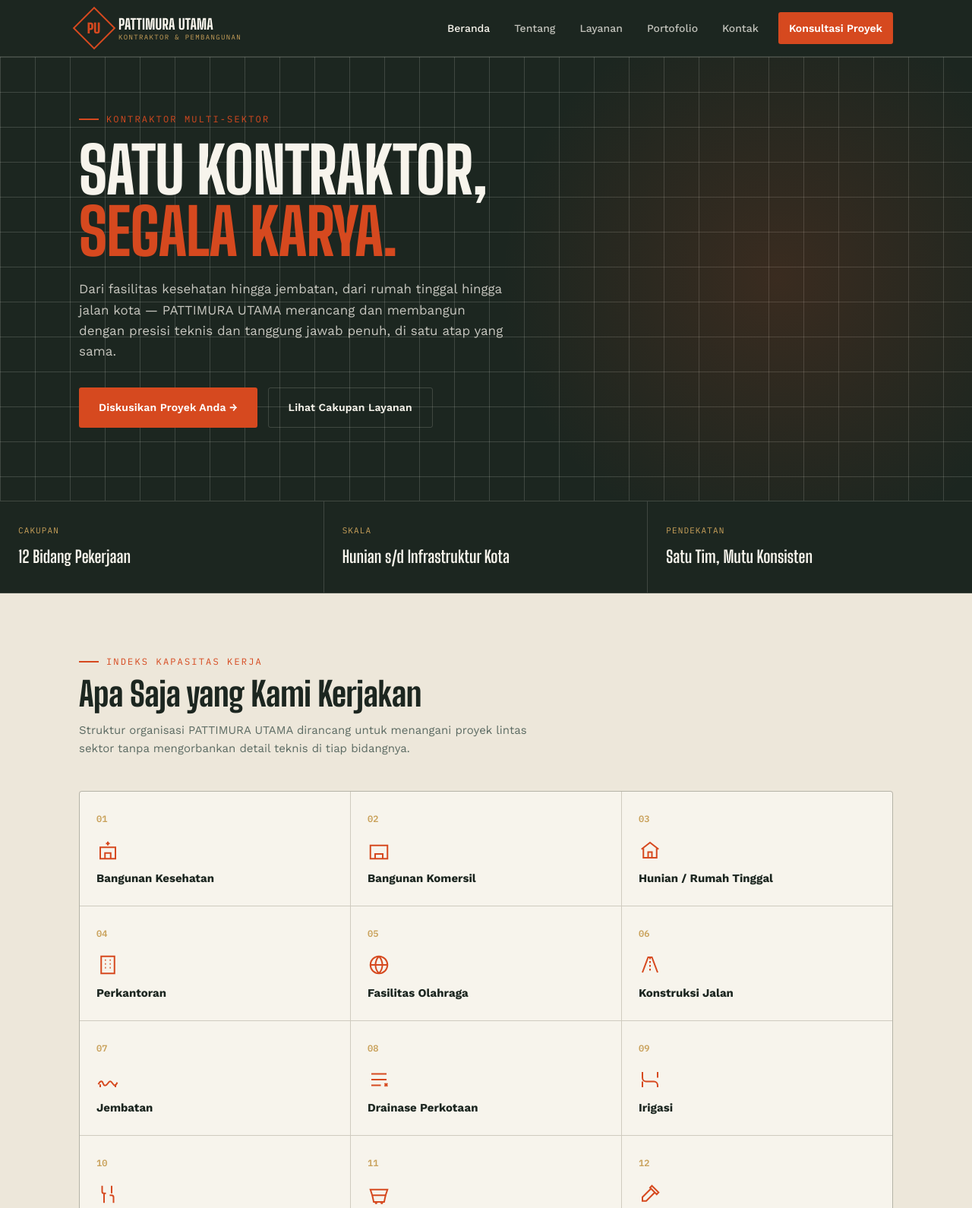
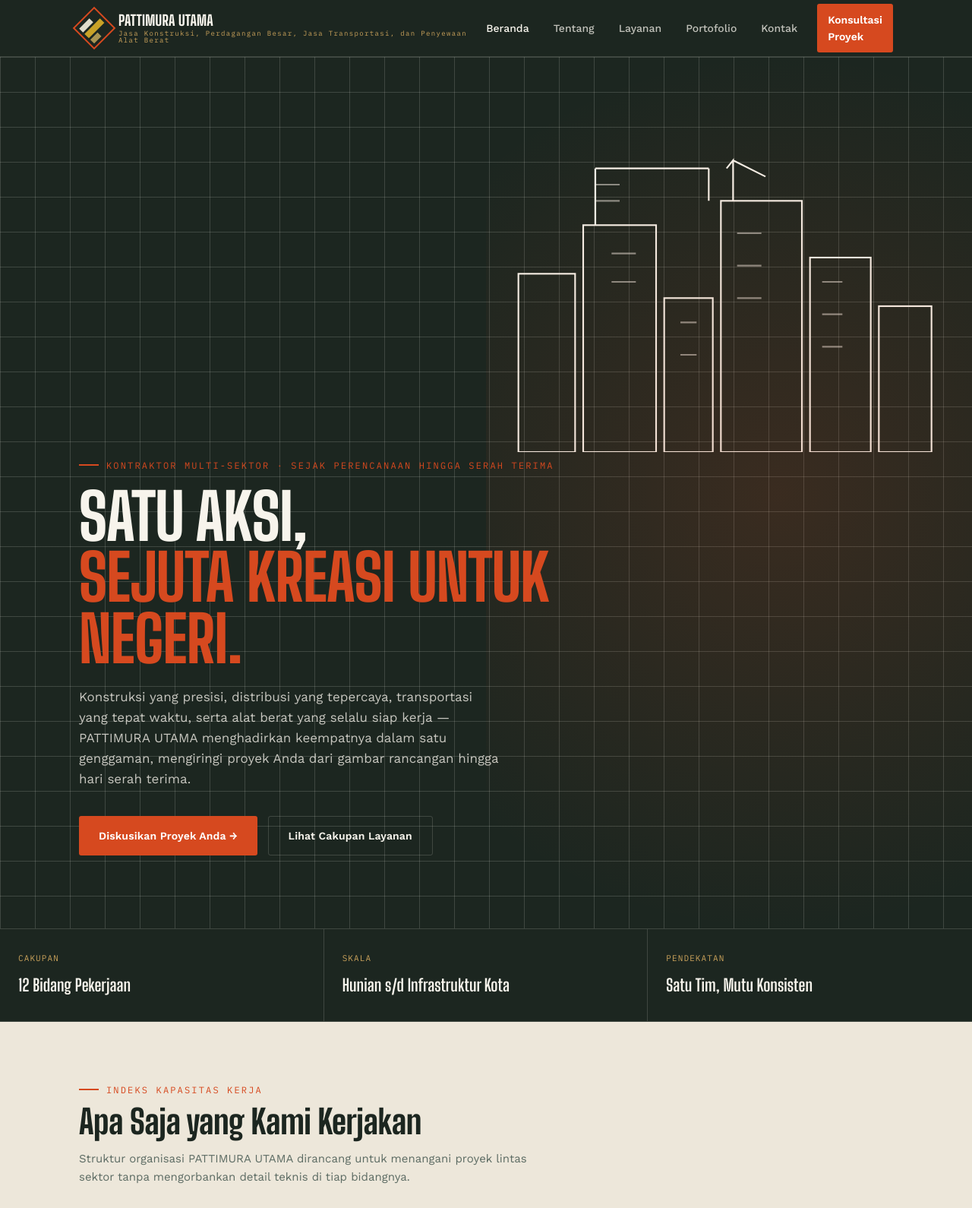
Before and after one commit to cvpattimurautama-spec/pattimura-utama-website, a plain HTML site: page index.html in a window 1280 px wide. Shown: the top 1590 px of the page at 76% size. Drawn offline with nearby package versions, Linux system fonts and the light colour scheme.

Commit message:
Add files via upload

```diff
--- a/index.html
+++ b/index.html
@@ -3,7 +3,7 @@
 <head>
 <meta charset="UTF-8" />
 <meta name="viewport" content="width=device-width, initial-scale=1.0" />
-<title>Pattimura Utama — Satu Kontraktor, Segala Karya</title>
+<title>Pattimura Utama — Satu Aksi, Sejuta Kreasi Untuk Negeri</title>
 <meta name="description" content="PATTIMURA UTAMA — kontraktor bangunan kesehatan, komersil, hunian, perkantoran, fasilitas olahraga, jalan, jembatan, drainase, irigasi, SPAL, hingga renovasi rumah." />
 <link rel="stylesheet" href="style.css" />
 </head>
@@ -12,8 +12,12 @@
 <header class="site">
   <div class="nav-bar">
     <a class="brand" href="index.html">
-      <div class="brand-mark"><span>PU</span></div>
-      <div class="brand-name">PATTIMURA UTAMA<small>KONTRAKTOR &amp; PEMBANGUNAN</small></div>
+      <div class="brand-mark"><svg viewBox="0 0 40 40" aria-hidden="true">
+        <rect x="16" y="4" width="9" height="32" fill="#C9A227" />
+        <rect x="5" y="15" width="8" height="21" fill="#F2ECD9" opacity="0.92" />
+        <rect x="28" y="21" width="8" height="15" fill="#E7C567" opacity="0.7" />
+      </svg></div>
+      <div class="brand-name">PATTIMURA <span class="u">UTAMA</span><small>Jasa Konstruksi, Perdagangan Besar, Jasa Transportasi, dan Penyewaan Alat Berat</small></div>
     </a>
     <nav class="links">
       <a href="index.html" class="active">Beranda</a>
@@ -28,10 +32,23 @@
 </header>
 
 <section class="hero">
+  <svg class="hero-skyline" viewBox="0 0 1200 420" preserveAspectRatio="xMaxYMax slice" aria-hidden="true">
+    <g fill="none" stroke="currentColor" stroke-width="2">
+      <rect x="640" y="200" width="70" height="220" />
+      <rect x="720" y="140" width="90" height="280" />
+      <rect x="820" y="230" width="60" height="190" />
+      <rect x="890" y="110" width="100" height="310" />
+      <rect x="1000" y="180" width="75" height="240" />
+      <rect x="1085" y="240" width="65" height="180" />
+      <path d="M735 140v-70M735 70h140M875 70v40" />
+      <path d="M905 110V60l-8 10M905 60l40 20" />
+      <path d="M735 90h30M735 110h30M755 175h30M755 210h30M840 260h20M840 300h20M910 150h30M910 190h30M910 230h30M1015 210h25M1015 250h25M1015 290h25" opacity="0.5" />
+    </g>
+  </svg>
   <div class="wrap">
-    <div class="eyebrow">Kontraktor Multi-Sektor</div>
-    <h1 class="display">SATU KONTRAKTOR,<br/><em>SEGALA KARYA.</em></h1>
-    <p class="lead">Dari fasilitas kesehatan hingga jembatan, dari rumah tinggal hingga jalan kota — PATTIMURA UTAMA merancang dan membangun dengan presisi teknis dan tanggung jawab penuh, di satu atap yang sama.</p>
+    <div class="eyebrow">Kontraktor Multi-Sektor · Sejak Perencanaan Hingga Serah Terima</div>
+    <h1 class="display">SATU AKSI,<br/><em>SEJUTA KREASI UNTUK NEGERI.</em></h1>
+    <p class="lead">Konstruksi yang presisi, distribusi yang tepercaya, transportasi yang tepat waktu, serta alat berat yang selalu siap kerja — PATTIMURA UTAMA menghadirkan keempatnya dalam satu genggaman, mengiringi proyek Anda dari gambar rancangan hingga hari serah terima.</p>
     <div class="btn-row">
       <a href="kontak.html" class="btn btn-primary">Diskusikan Proyek Anda →</a>
       <a href="layanan.html" class="btn btn-ghost">Lihat Cakupan Layanan</a>
@@ -57,62 +74,62 @@
 
     <div class="index-grid">
       <div class="index-tile">
-        <span class="num">01</span>
+        <span class="num">I</span>
         <svg class="icon" viewBox="0 0 24 24" fill="none" stroke="currentColor" stroke-width="1.6"><rect x="4" y="9" width="16" height="12" /><path d="M9 21v-6h6v6" /><path d="M12 3v4M10 5h4" /></svg>
         <h3>Bangunan Kesehatan</h3>
       </div>
       <div class="index-tile">
-        <span class="num">02</span>
+        <span class="num">II</span>
         <svg class="icon" viewBox="0 0 24 24" fill="none" stroke="currentColor" stroke-width="1.6"><rect x="3" y="7" width="18" height="14" /><path d="M8 21v-5h8v5M7 11h.01M12 11h.01M17 11h.01" /></svg>
         <h3>Bangunan Komersil</h3>
       </div>
       <div class="index-tile">
-        <span class="num">03</span>
+        <span class="num">III</span>
         <svg class="icon" viewBox="0 0 24 24" fill="none" stroke="currentColor" stroke-width="1.6"><path d="M3 11l9-7 9 7" /><path d="M5 10v10h14V10" /><path d="M10 20v-6h4v6" /></svg>
         <h3>Hunian / Rumah Tinggal</h3>
       </div>
       <div class="index-tile">
-        <span class="num">04</span>
+        <span class="num">IV</span>
         <svg class="icon" viewBox="0 0 24 24" fill="none" stroke="currentColor" stroke-width="1.6"><rect x="5" y="3" width="14" height="18" /><path d="M9 7h1M14 7h1M9 11h1M14 11h1M9 15h1M14 15h1" /></svg>
         <h3>Perkantoran</h3>
       </div>
       <div class="index-tile">
-        <span class="num">05</span>
+        <span class="num">V</span>
         <svg class="icon" viewBox="0 0 24 24" fill="none" stroke="currentColor" stroke-width="1.6"><circle cx="12" cy="12" r="9" /><path d="M3 12h18M12 3a13 13 0 010 18M12 3a13 13 0 000 18" /></svg>
         <h3>Fasilitas Olahraga</h3>
       </div>
       <div class="index-tile">
-        <span class="num">06</span>
+        <span class="num">VI</span>
         <svg class="icon" viewBox="0 0 24 24" fill="none" stroke="currentColor" stroke-width="1.6"><path d="M4 20L10 4h4l6 16" /><path d="M12 4v16" stroke-dasharray="2 2" /></svg>
         <h3>Konstruksi Jalan</h3>
       </div>
       <div class="index-tile">
-        <span class="num">07</span>
+        <span class="num">VII</span>
         <svg class="icon" viewBox="0 0 24 24" fill="none" stroke="currentColor" stroke-width="1.6"><path d="M2 17c2-4 4-4 5-1s3 3 5 0 3-3 5 0 3 3 5-1" /><path d="M4 17v3M20 17v3" /></svg>
         <h3>Jembatan</h3>
       </div>
       <div class="index-tile">
-        <span class="num">08</span>
+        <span class="num">VIII</span>
         <svg class="icon" viewBox="0 0 24 24" fill="none" stroke="currentColor" stroke-width="1.6"><path d="M4 6h16M4 12h16M4 18h10" /><path d="M18 16l3 3M21 16l-3 3" /></svg>
         <h3>Drainase Perkotaan</h3>
       </div>
       <div class="index-tile">
-        <span class="num">09</span>
+        <span class="num">IX</span>
         <svg class="icon" viewBox="0 0 24 24" fill="none" stroke="currentColor" stroke-width="1.6"><path d="M4 4v6a4 4 0 004 4h8a4 4 0 014 4v2" /><path d="M4 14v6M20 4v6" /></svg>
         <h3>Irigasi</h3>
       </div>
       <div class="index-tile">
-        <span class="num">10</span>
+        <span class="num">X</span>
         <svg class="icon" viewBox="0 0 24 24" fill="none" stroke="currentColor" stroke-width="1.6"><path d="M6 3v6a2 2 0 002 2h2M18 21v-6a2 2 0 00-2-2h-2M8 11v10M16 3v8" /></svg>
         <h3>SPAL (Air Limbah)</h3>
       </div>
       <div class="index-tile">
-        <span class="num">11</span>
+        <span class="num">XI</span>
         <svg class="icon" viewBox="0 0 24 24" fill="none" stroke="currentColor" stroke-width="1.6"><path d="M3 7h18l-2 6H5L3 7z" /><path d="M5 13l1.5 7h11L19 13" /><circle cx="9" cy="21" r=".6" /><circle cx="15" cy="21" r=".6" /></svg>
         <h3>Perdagangan Besar &amp; Eceran</h3>
       </div>
       <div class="index-tile">
-        <span class="num">12</span>
+        <span class="num">XII</span>
         <svg class="icon" viewBox="0 0 24 24" fill="none" stroke="currentColor" stroke-width="1.6"><path d="M14 3l7 7-2 2-7-7 2-2z" /><path d="M13 6L4 15v4h4l9-9" /></svg>
         <h3>Renovasi Rumah &amp; Lainnya</h3>
       </div>
@@ -137,8 +154,15 @@
   </div>
 </section>
 
-<section class="on-iron tight">
-  <div class="wrap" style="text-align:center;">
+<section class="on-iron tight cta-panel">
+  <svg class="cta-skyline" viewBox="0 0 1200 260" preserveAspectRatio="xMidYMax slice" aria-hidden="true">
+    <g fill="none" stroke="currentColor" stroke-width="2">
+      <rect x="40" y="120" width="55" height="140" /><rect x="105" y="70" width="70" height="190" />
+      <rect x="985" y="90" width="65" height="170" /><rect x="1060" y="140" width="55" height="120" />
+      <rect x="1125" y="60" width="60" height="200" />
+    </g>
+  </svg>
+  <div class="wrap" style="text-align:center; position:relative;">
     <h2 class="display" style="font-size:clamp(26px,4vw,38px); margin-bottom:16px;">Punya Proyek yang Ingin Direalisasikan?</h2>
     <p class="steel-text" style="max-width:480px;margin:0 auto 26px;">Ceritakan kebutuhan Anda — kami bantu petakan cakupan kerja, estimasi, dan jadwalnya.</p>
     <a href="kontak.html" class="btn btn-primary">Hubungi Tim Kami →</a>
@@ -148,8 +172,8 @@
 <footer class="site">
   <div class="wrap">
     <div class="fcol" style="max-width:280px;">
-      <div class="fbrand">PATTIMURA UTAMA</div>
-      <p style="color:rgba(247,244,236,0.5); font-size:13px; margin-top:10px;">Kontraktor bangunan kesehatan, komersil, hunian, perkantoran, fasilitas olahraga, jalan, jembatan, drainase, irigasi, SPAL, serta perdagangan besar dan eceran.</p>
+      <div class="fbrand">PATTIMURA <span class="u">UTAMA</span></div>
+      <p style="color:rgba(242,236,217,0.5); font-size:13px; margin-top:10px;">Kontraktor bangunan kesehatan, komersil, hunian, perkantoran, fasilitas olahraga, jalan, jembatan, drainase, irigasi, SPAL, serta perdagangan besar dan eceran.</p>
     </div>
     <div class="fcol">
       <h4>Navigasi</h4>
```
Also changed, not shown: kontak.html (+8 -4 lines), layanan.html (+8 -4 lines), portofolio.html (+8 -4 lines), tentang.html (+8 -4 lines).
